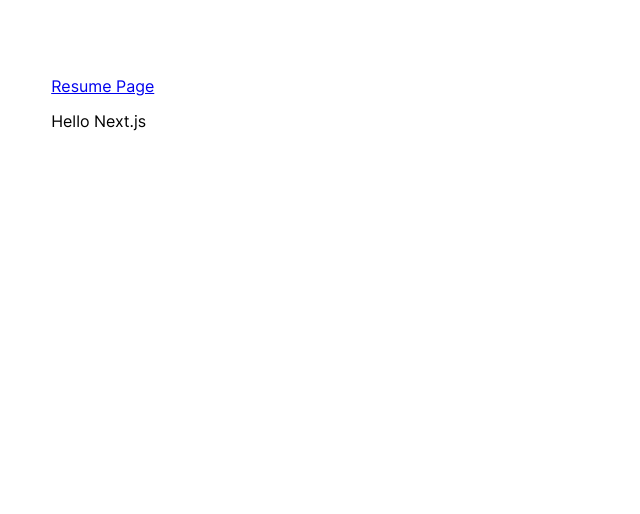
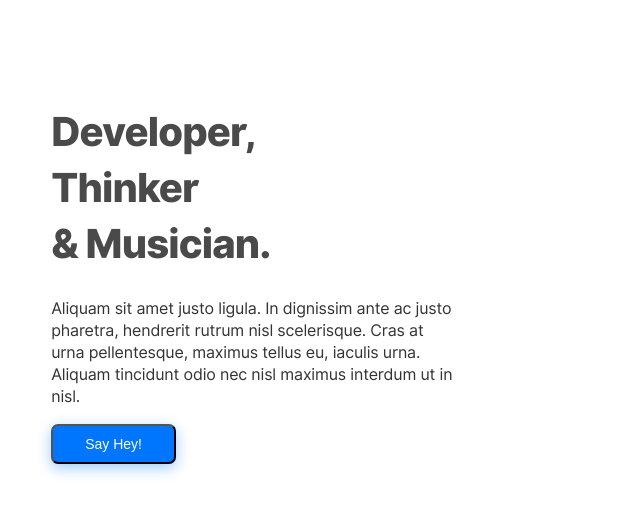
Before and after one commit to shobokshy/shobokshy.github.io, a Next.js app: page / in a window 1280 px wide. Shown: the top 514 px of the page, without its empty margins (0-640 px from the left). Built offline with nearby package versions, Linux system fonts and the light colour scheme.

Commit message:
Improved intor component, and added a button component

```diff
--- /dev/null
+++ b/components/button.tsx
@@ -0,0 +1,21 @@
+/** @jsx jsx */ import { jsx } from '@emotion/core'
+
+const Button: React.FunctionComponent = props => (
+    <button css={{
+        fontSize: '14px',
+        color: 'white',
+        background: '#0076ff',
+        boxShadow: '0 4px 14px 0 rgba(0,118,255,0.39)',
+        padding: '0 2rem',
+        height: '2.5rem',
+        borderRadius: '7px',
+        cursor: 'pointer',
+        '&:hover': {
+            background: 'rgba(0,118,255,0.9)'
+        }
+    }}>
+        {props.children}
+    </button>
+)
+
+export default Button;
--- a/components/intro.tsx
+++ b/components/intro.tsx
@@ -1,11 +1,27 @@
 /** @jsx jsx */ import { jsx } from '@emotion/core'
+import Button from './button';
 
 const Intro: React.FunctionComponent = props => (
     <div css={{
-        height: '100vh',
         padding: '15% 10%'
     }}>
-        {props.children}
+        <h1 css={{
+            color: '#4a4a4a'
+        }}>
+            Developer,
+            <br/>
+            Thinker
+            <br/>
+            & Musician.
+        </h1>
+        <p css={{
+            fontSize: '16px',
+            letterSpacing: '-0.011em',
+            lineHeight: '22px'
+        }}>
+            Aliquam sit amet justo ligula. In dignissim ante ac justo pharetra, hendrerit rutrum nisl scelerisque. Cras at urna pellentesque, maximus tellus eu, iaculis urna. Aliquam tincidunt odio nec nisl maximus interdum ut in nisl.
+        </p>
+        <Button>Say Hey!</Button>
     </div>
 )
 
--- a/components/layout.tsx
+++ b/components/layout.tsx
@@ -33,9 +33,16 @@ const Layout: React.FunctionComponent = props => (
 					fontFamily: 'Inter, sans-serif'
 				},
 				'body': {
+					color: '#333',
 					boxSizing: 'border-box',
 					margin: 0,
 					padding: 0
+				},
+				'h1': {
+					fontSize: '40px',
+					letterSpacing: '-0.022em',
+					lineHeight: '56px',
+					fontWeight: 800
 				}
 			}}
 		/>
--- a/pages/index.tsx
+++ b/pages/index.tsx
@@ -1,4 +1,3 @@
-import Link from 'next/link'
 import Layout, { Column } from '../components/layout';
 import Intro from '../components/intro';
 
@@ -7,12 +6,7 @@ const Index = () => (
 		<Column css={{
 			position: 'sticky'
 		}}>
-      		<Intro>
-				<Link href="/resume">
-				<a>Resume Page</a>
-				</Link>
-				<p>Hello Next.js</p>
-      		</Intro>
+      		<Intro/>
     	</Column>
   	</Layout>
 )
```
